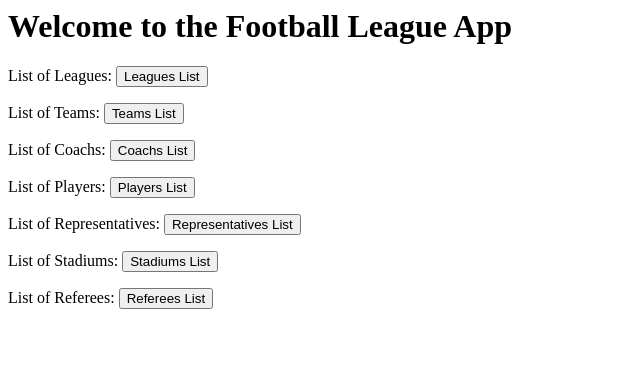
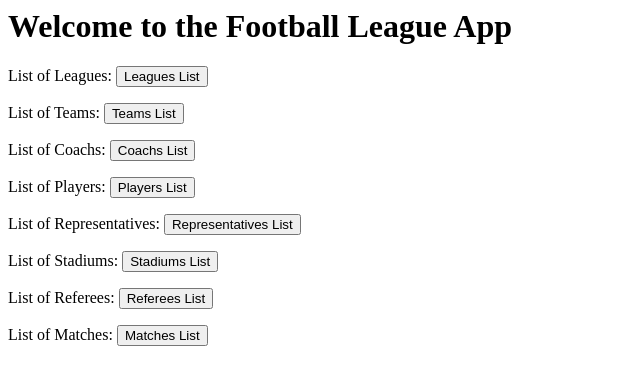
Before and after one commit to ocm2/footballLeague, a Django app: page / in a window 1280 px wide. Shown: the top 385 px of the page, without its empty margins (0-640 px from the left). Run offline with Django 3.2, Linux system fonts and the light colour scheme; parts of the project's set-up code (start-up, migrations or seed data) failed here and were passed over.

Commit message:
new db, changes in models

```diff
--- a/sitw/prac1/models.py
+++ b/sitw/prac1/models.py
@@ -41,6 +41,7 @@ class Team(models.Model):
 	def __unicode__(self):
 		return self.name
 
+
 class League(models.Model):
 	name = models.CharField(max_length=50)
 	teams = models.ManyToManyField(Team)
--- a/sitw/prac1/templates/mainpage.html
+++ b/sitw/prac1/templates/mainpage.html
@@ -34,6 +34,10 @@
 			<input type="button" value="Referees List" onClick= location.href="/refereeslist/" />
 		</p>
 
+		<p>List of Matches:
+			<input type="button" value="Matches List" onClick= location.href="/matcheslist/" />
+		</p>
+
 
 	</body>
 	</html>
--- a/sitw/prac1/views.py
+++ b/sitw/prac1/views.py
@@ -85,3 +85,13 @@ def refereeslist(request):
 	})
 	output = template.render(variables)
 	return HttpResponse(output)
+
+def matcheslist(request):
+	matches = Match.objects.all()
+	template = get_template('listPages/matcheslist.html')
+	variables = Context({
+		'title': 'List of Matches',
+		'items': matches,
+	})
+	output = template.render(variables)
+	return HttpResponse(output)
--- a/sitw/prova/urls.py
+++ b/sitw/prova/urls.py
@@ -15,7 +15,7 @@ urlpatterns = patterns('',
 	url(r'^teamslist/$', teamslist, name='List of Teams'),
 	url(r'^leagueslist/$', leagueslist, name='List of Leagues'),
 	url(r'^refereeslist/$', refereeslist, name='List of Referees'),
-
+	url(r'^matcheslist/$', matcheslist, name='List of Matches'),
 
 	#url(r'^user/(\w+)/$', userpage),
 	#url(r'^login/$', 'django.contrib.auth.views.login'),
```
Also changed, not shown: sitw/prac1/templates/listPages/matcheslist.html (added, +15 -0 lines), sitw/basedades.db, 1 other file.
